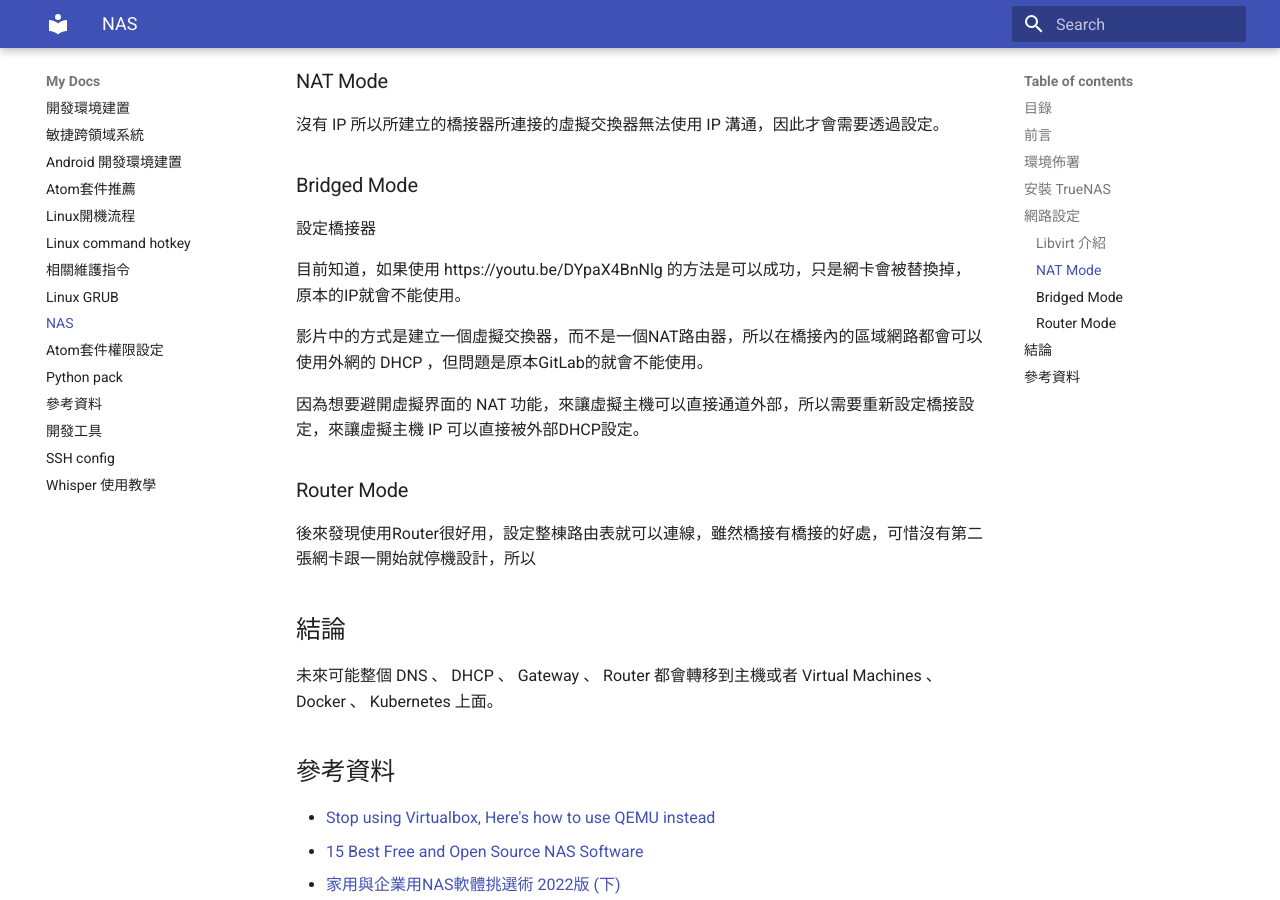
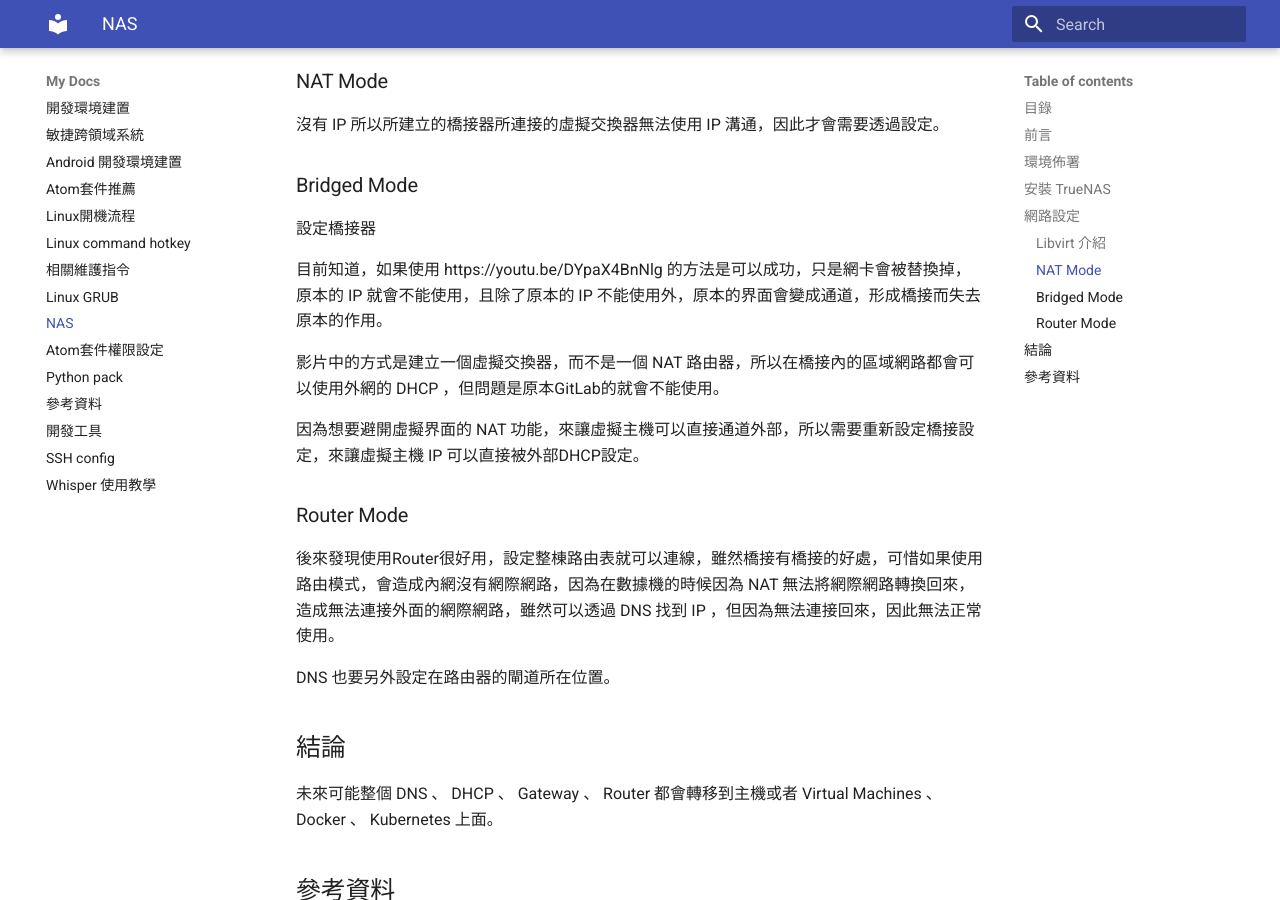
Before and after one commit to TSVS-Special-Topic-Group/Development-Environment-Build, an MkDocs documentation site: the page built from docs/nas.md, in a window 1280 px wide and 900 px high, scrolled down 4294 px. Built offline with MkDocs 1.6.1 and Material for MkDocs 9.7.7, drawn with Linux system fonts in a browser that asks for light colours.

Commit message:
Relate #2 ! 提交將更新說明內容，後續要更新內容說明
修改項目:

模組:

```diff
--- a/docs/nas.md
+++ b/docs/nas.md
@@ -171,15 +171,17 @@ virbr2		8000.xxxxxxxxxxxx	yes		vnet19
 
 設定橋接器
 
-目前知道，如果使用 https://youtu.be/DYpaX4BnNlg 的方法是可以成功，只是網卡會被替換掉，原本的IP就會不能使用。
+目前知道，如果使用 https://youtu.be/DYpaX4BnNlg 的方法是可以成功，只是網卡會被替換掉，原本的 IP 就會不能使用，且除了原本的 IP 不能使用外，原本的界面會變成通道，形成橋接而失去原本的作用。
 
-影片中的方式是建立一個虛擬交換器，而不是一個NAT路由器，所以在橋接內的區域網路都會可以使用外網的 DHCP ，但問題是原本GitLab的就會不能使用。
+影片中的方式是建立一個虛擬交換器，而不是一個 NAT 路由器，所以在橋接內的區域網路都會可以使用外網的 DHCP ，但問題是原本GitLab的就會不能使用。
 
 因為想要避開虛擬界面的 NAT 功能，來讓虛擬主機可以直接通道外部，所以需要重新設定橋接設定，來讓虛擬主機 IP 可以直接被外部DHCP設定。
 
 ### Router Mode
 
-後來發現使用Router很好用，設定整棟路由表就可以連線，雖然橋接有橋接的好處，可惜沒有第二張網卡跟一開始就停機設計，所以
+後來發現使用Router很好用，設定整棟路由表就可以連線，雖然橋接有橋接的好處，可惜如果使用路由模式，會造成內網沒有網際網路，因為在數據機的時候因為 NAT 無法將網際網路轉換回來，造成無法連接外面的網際網路，雖然可以透過 DNS 找到 IP ，但因為無法連接回來，因此無法正常使用。
+
+DNS 也要另外設定在路由器的閘道所在位置。
 
 ## 結論
 
```
